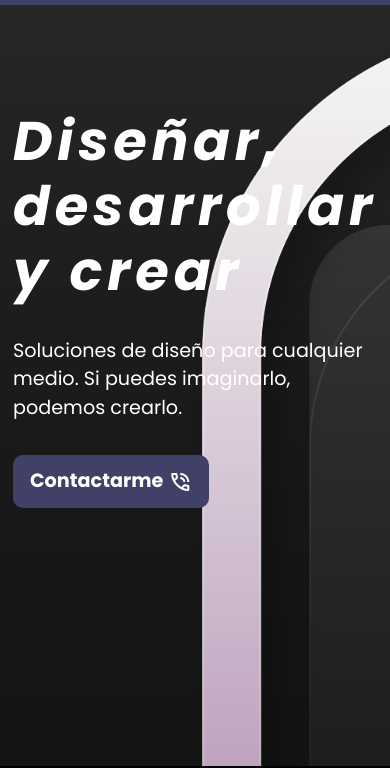
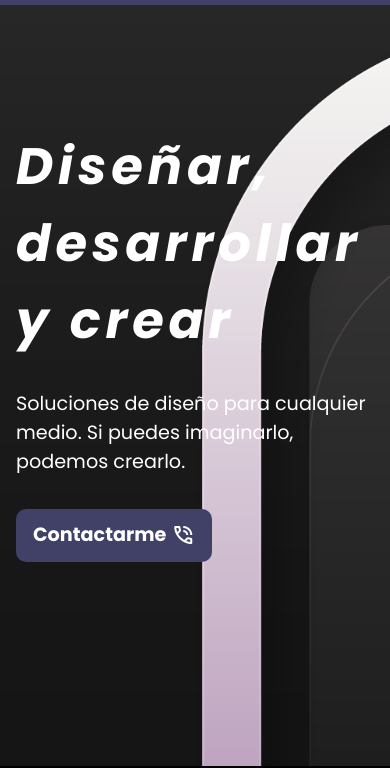
Before and after one commit to Jozbi/mora-agustin, a website: page index.html in a window 390 px wide. Shown: the part 76-844 px from the top of the page. Drawn offline with nearby package versions, Linux system fonts and the light colour scheme.

Commit message:
Fix hero container

```diff
--- a/scss/views/_index.scss
+++ b/scss/views/_index.scss
@@ -52,14 +52,13 @@
 }
 @media screen and (max-width:768px) {
     .hero {
-        justify-content: flex-start;
-        align-items: center;
         .hero__container {
-            width: auto;
+            width: 100vw;
             padding: 1rem;
-            margin: 20vh 0 2rem 0 ;
+            margin: 0;
             h1 {
-                font-size: 3.4rem;
+                font-size: 3.2rem;
+                line-height: 1.5;
                 span {
                     display: block;
                 }
@@ -67,6 +66,7 @@
             p {
                 width: 100%;
                 margin: 2rem 0;
+                line-height: 1.5;
             }
         }
     }
```
Also changed, not shown: css/main.css.
